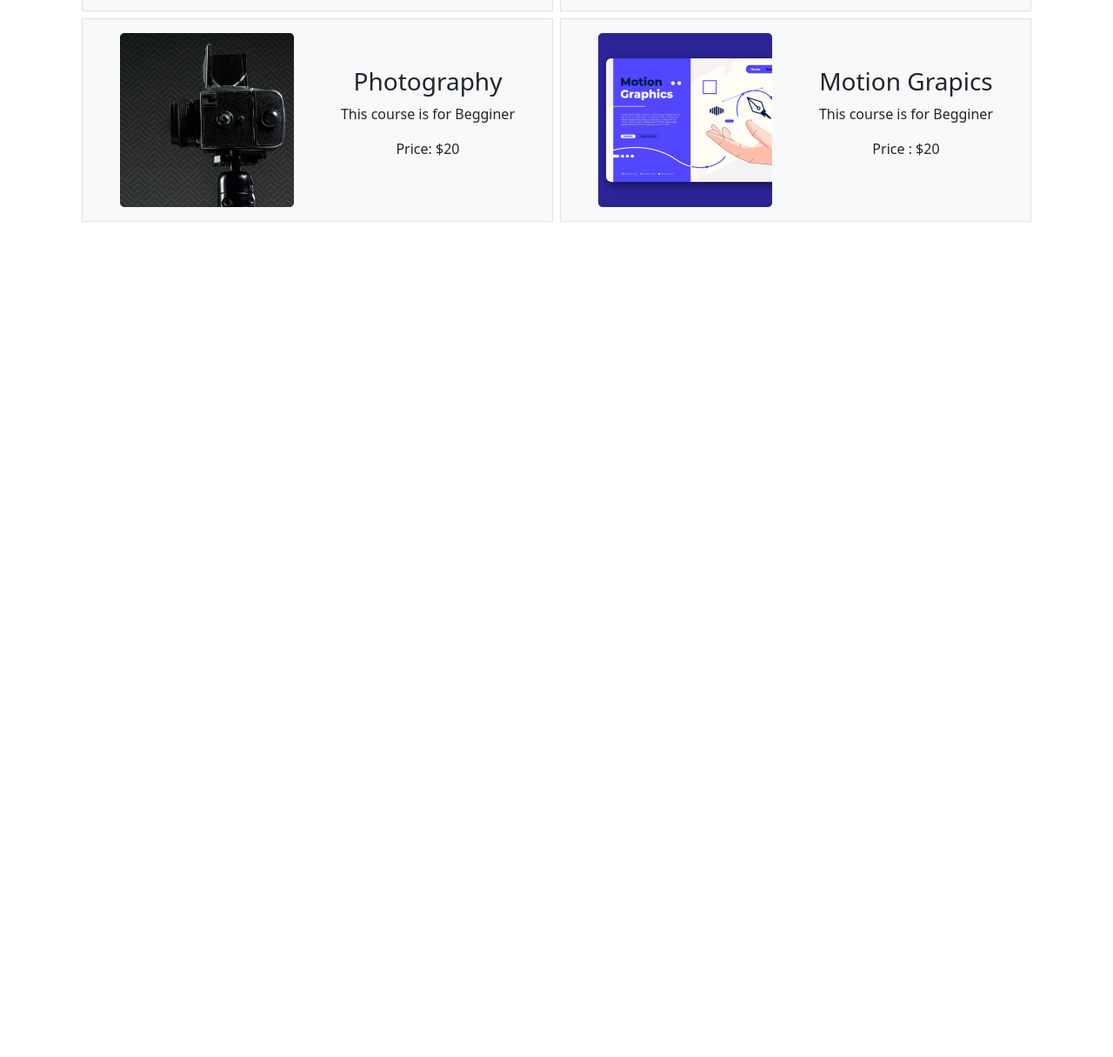
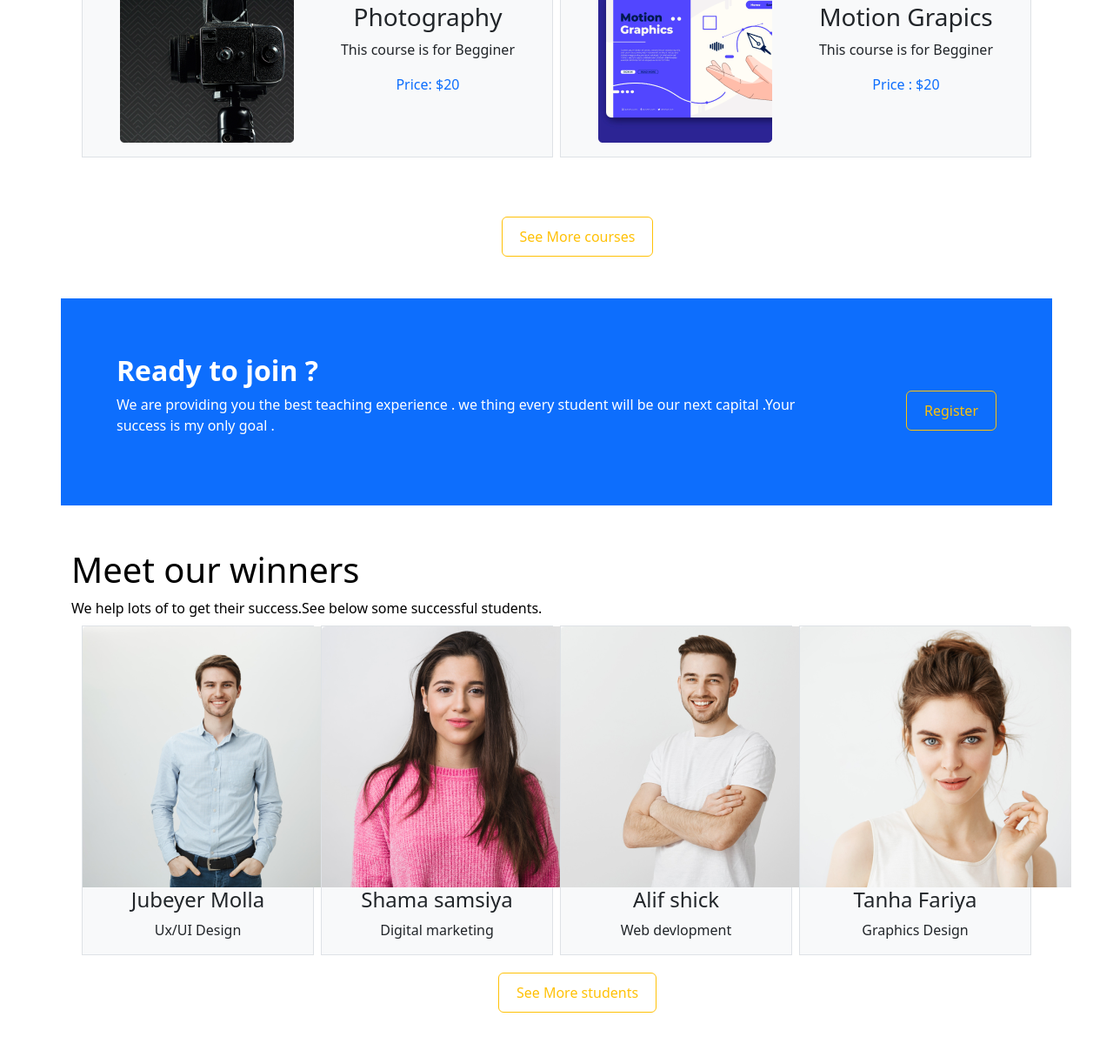
Before and after one commit to mohiuddintanvir/thired-assignment, a plain HTML site: page index.html in a window 1280 px wide. Shown: the part 1542-2757 px from the top of the page at 87% size. Before the commit the page ends 1845 px from the top, so only its background shows below. Drawn offline with nearby package versions, Linux system fonts and the light colour scheme.

Commit message:
before end

```diff
--- a/index.html
+++ b/index.html
@@ -12,7 +12,7 @@
 
 <body>
     <header>
-        <nav class="navbar navbar-expand-lg bg-light ">
+        <nav class="navbar navbar-expand-lg bg-light fixed-top ">
             <div class="container">
                 <a class="navbar-brand pe-5 fs-2 fw-bold text-warning" href="#"> GROWUP</a>
 
@@ -52,7 +52,7 @@
             </div>
         </nav>
         <section>
-            <div id="carouselExampleCaptions" class="carousel slide" data-bs-ride="false">
+            <div id=" carouselExampleCaptions" class="carousel slide" data-bs-ride="false">
                 <div class="carousel-indicators">
                     <button type="button" data-bs-target="#carouselExampleCaptions" data-bs-slide-to="0" class="active"
                         aria-current="true" aria-label="Slide 1"></button>
@@ -109,7 +109,7 @@
             </div>
         </section>
     </header>
-    <section class="container  my-5">
+    <section class="container  mt-5 ">
         <div class="text-center ">
             <h1 class="fs-2 fw-bold d">Discover our popular <br> corses </h1>
             <p>To get supper offer follow our special courses Be alart for get popular course in chip price </p>
@@ -123,7 +123,7 @@
                             <div>
                                 <h3>UI/UX Design</h3>
                                 <p>This course is for Begginer</p>
-                                <p>Price : $20</p>
+                                <p class="text-primary">Price : $20</p>
                             </div>
 
                         </div>
@@ -134,7 +134,7 @@
                             <div>
                                 <h3>Javascript</h3>
                                 <p>This course is for Begginer</p>
-                                <p>Price : $20</p>
+                                <p class="text-primary">Price : $20</p>
                             </div>
 
                         </div>
@@ -145,7 +145,7 @@
                             <div>
                                 <h3>Full stock <br> web development</h3>
                                 <p>This course is for Begginer</p>
-                                <p>Price : $20</p>
+                                <p class="text-primary">Price : $20</p>
                             </div>
 
                         </div>
@@ -156,7 +156,7 @@
                             <div>
                                 <h3>Digital Marketing</h3>
                                 <p>This course is for Begginer</p>
-                                <p>Price : $20</p>
+                                <p class="text-primary">Price : $20</p>
                             </div>
 
                         </div>
@@ -167,7 +167,7 @@
                             <div>
                                 <h3>Photography </h3>
                                 <p>This course is for Begginer</p>
-                                <p>Price: $20</p>
+                                <p class="text-primary">Price: $20</p>
                             </div>
 
                         </div>
@@ -178,7 +178,7 @@
                             <div>
                                 <h3>Motion Grapics </h3>
                                 <p>This course is for Begginer</p>
-                                <p>Price : $20</p>
+                                <p class="text-primary">Price : $20</p>
                             </div>
 
                         </div>
@@ -188,8 +188,73 @@
                 </div>
             </div>
         </div>
+        <div class="d-flex justify-content-center"><button type="button" class="btn btn-outline-warning ms-5 mb-5">See
+                More
+                courses
+            </button>
+        </div>
+    </section>
+    <section class="container content bg-primary text-white d-flex d-flex align-items-center">
+        <div>
+            <h2 class="fs-2 fw-bold">Ready to join ?</h2>
+            <p>We are providing you the best teaching experience . we thing every student will be our next capital .Your
+                success is my only goal .</p>
+        </div>
+        <div class="text-white rounded">
+            <button type="button" class="btn btn-outline-warning ">Register</button>
+
+        </div>
 
     </section>
+    <section class="container my-5  third">
+        <div class="text-black">
+            <h1 class="">Meet our winners</h1>
+            <p>We help lots of to get their success.See below some successful students.</p>
+        </div>
+        <div>
+            <div class="container text-center">
+                <div class="row g-2">
+                    <div class="col-lg-3 m-auto">
+                        <div class=" border bg-light">
+                            <img src="./images/student/student-1.png" alt="">
+                            <h4>Jubeyer Molla</h4>
+                            <p>Ux/UI Design</p>
+                        </div>
+                    </div>
+                    <div class="col-lg-3 m-auto">
+                        <div class=" border bg-light">
+                            <img src="./images/student/student-2.png" alt="">
+                            <h4>Shama samsiya </h4>
+                            <p>Digital marketing</p>
+                        </div>
+                    </div>
+                    <div class="col-lg-3 m-auto">
+                        <div class=" border bg-light">
+                            <img src="./images/student/student-3.png" alt="">
+                            <h4>Alif shick</h4>
+                            <p>Web devlopment </p>
+                        </div>
+                    </div>
+                    <div class="col-lg-3 m-auto">
+                        <div class=" border bg-light">
+                            <img src="./images/student/student-4.png" alt="">
+                            <h4>Tanha Fariya</h4>
+                            <p>Graphics Design</p>
+                        </div>
+                    </div>
+
+                </div>
+            </div>
+            <div class="d-flex justify-content-center"><button type="button"
+                    class="btn btn-outline-warning ms-5 mb-5">See
+                    More
+                    students
+
+                </button>
+            </div>
+        </div>
+    </section>
+
 
 
     <script src="https://cdn.jsdelivr.net/npm/bootstrap@5.2.0/dist/js/bootstrap.bundle.min.js"
--- a/style.css
+++ b/style.css
@@ -27,3 +27,19 @@
 .second-section {
     margin-top: 200px;
 }
+
+.content {
+    padding: 5%;
+    margin-bottom: 50px;
+
+}
+
+.btn {
+    margin-left: 80px;
+    padding: 10px 20px;
+    margin-top: 20px;
+}
+
+.third {
+    margin-top: 100px;
+}
```
